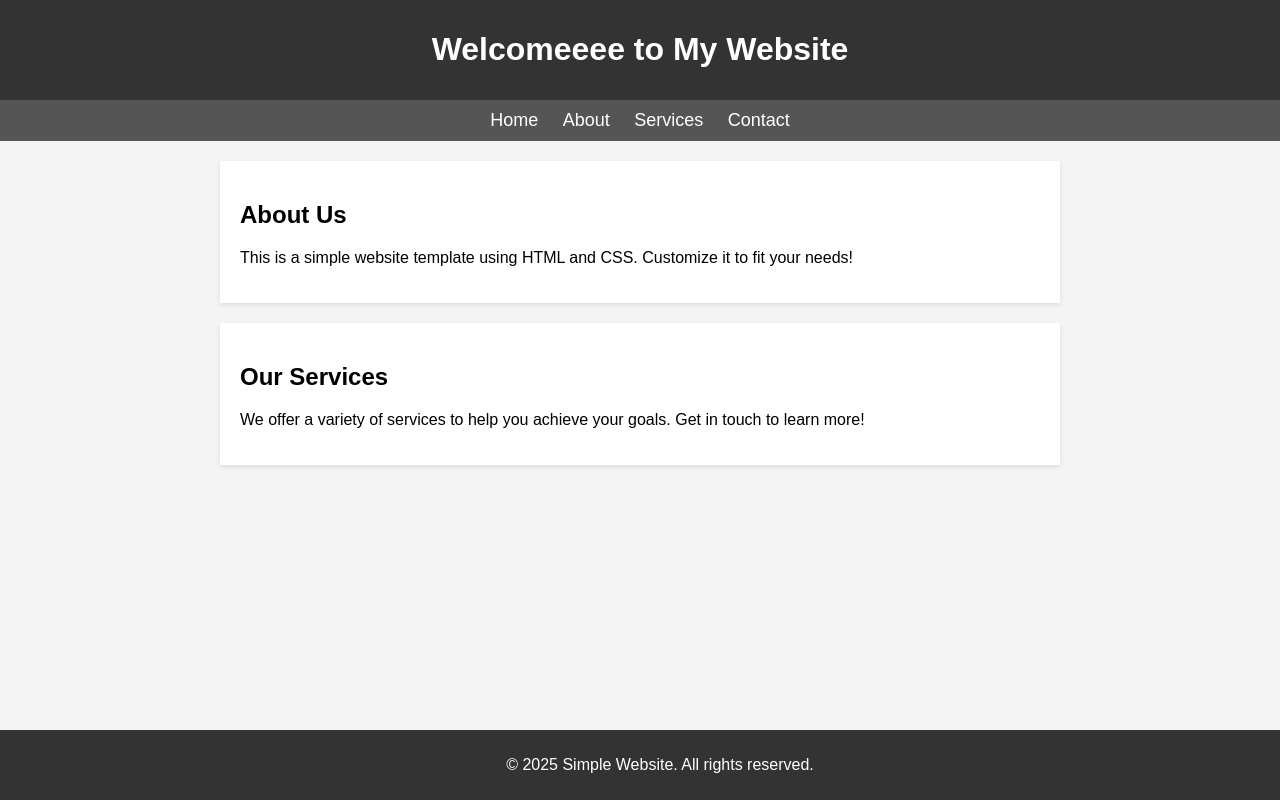
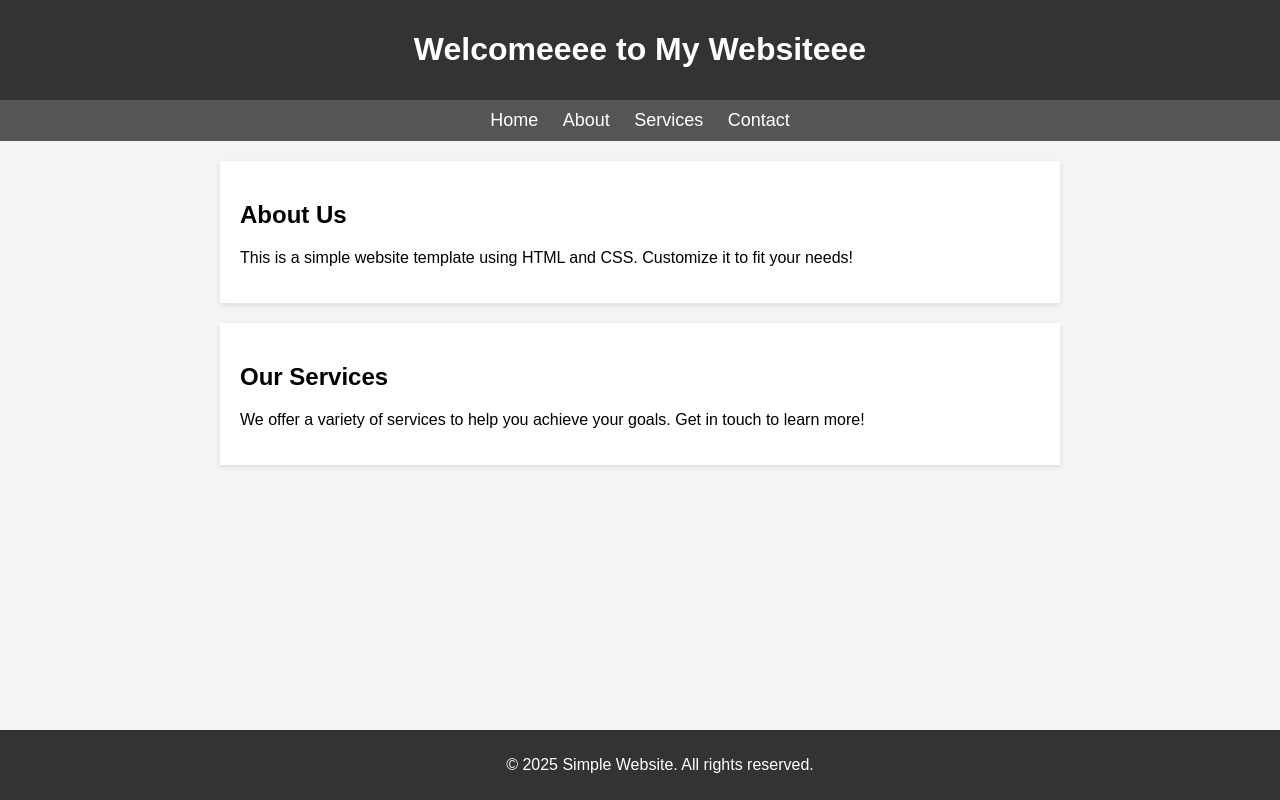
Before and after one commit to jdkwer/Newbwes, a plain HTML site: page index.html in a window 1280 px wide. Drawn offline with Linux system fonts and the light colour scheme.

Commit message:
newcommit2

```diff
--- a/index.html
+++ b/index.html
@@ -57,7 +57,7 @@
 </head>
 <body>
     <header>
-        <h1>Welcomeeee to My Website</h1>
+        <h1>Welcomeeee to My Websiteee</h1>
     </header>
 
     <nav>
```
